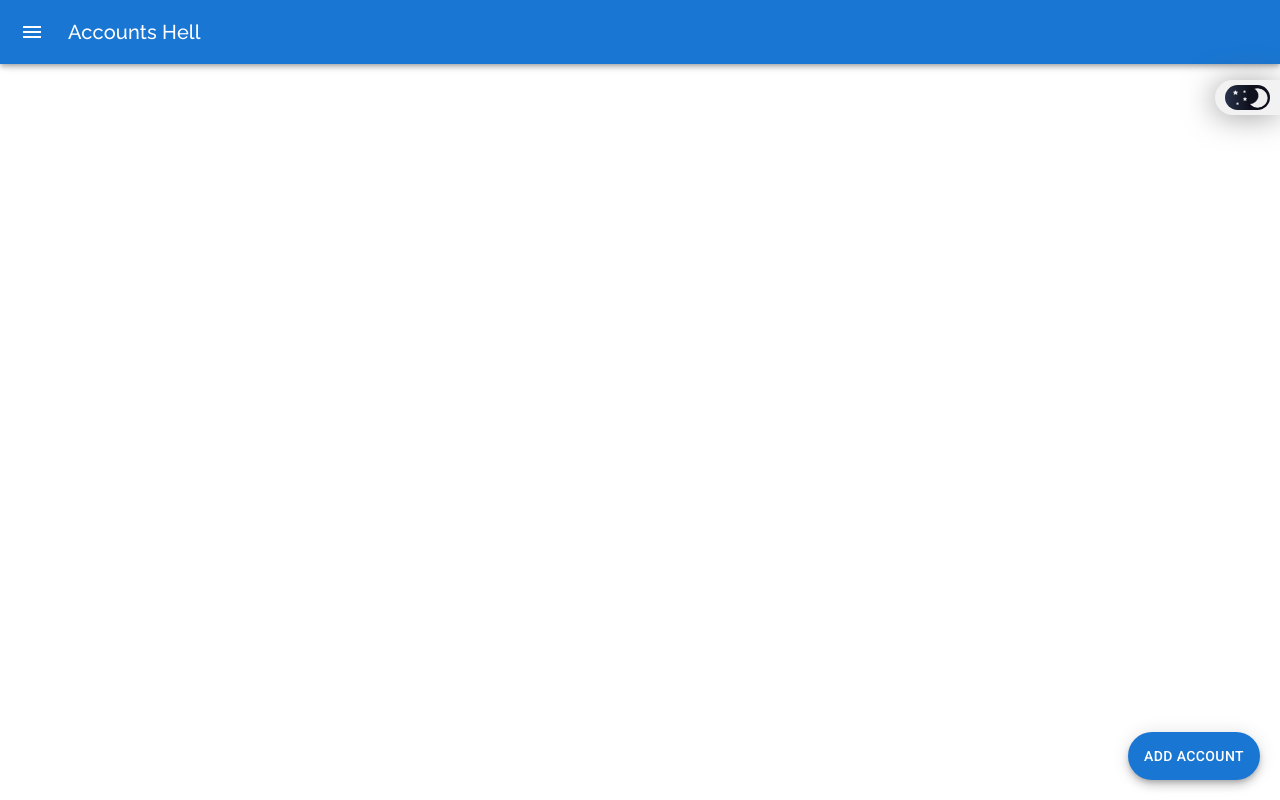
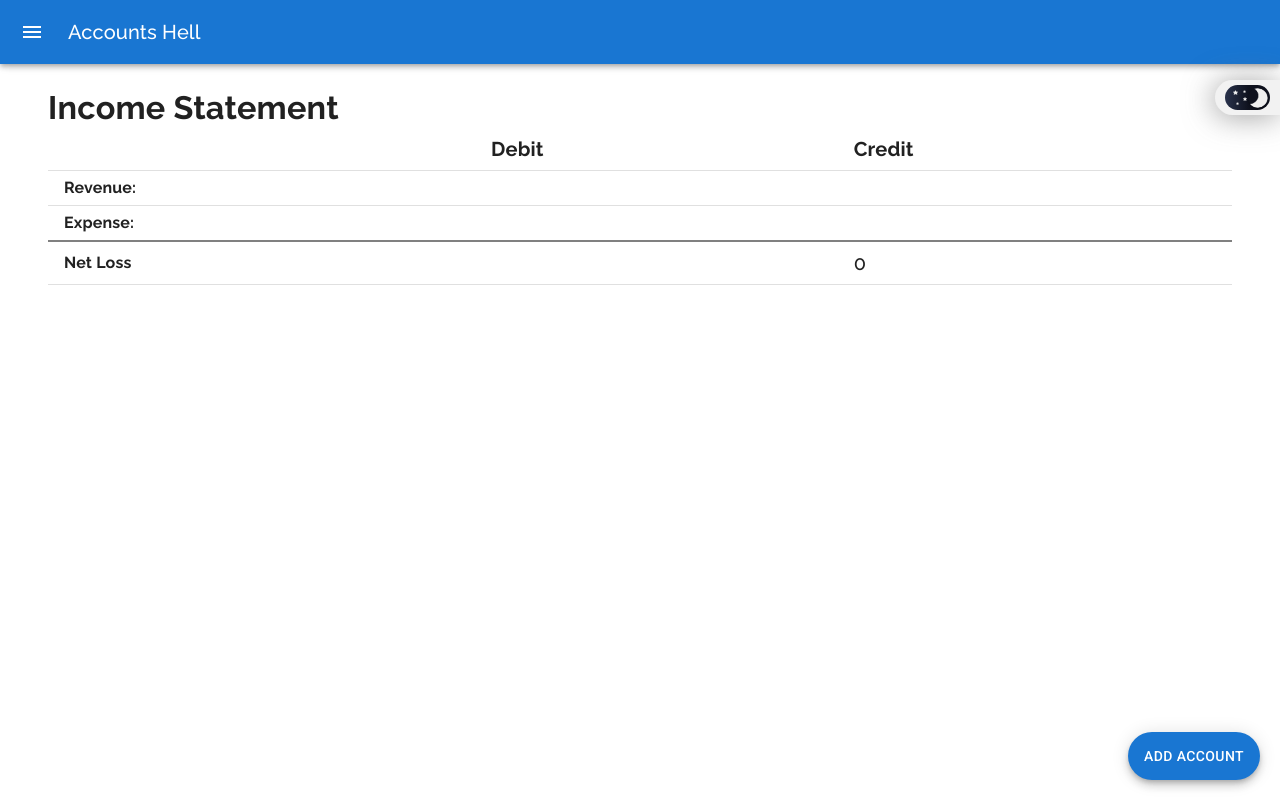
Before and after one commit to saqlain1020/Accounting-Cycle, a React (Create React App) app: page /income-statement in a window 1280 px wide. Built offline with nearby package versions, Linux system fonts and the light colour scheme.

Commit message:
Income Statement done

```diff
--- a/src/Routes.tsx
+++ b/src/Routes.tsx
@@ -5,6 +5,7 @@ import AdjustedTrialBalance from "./pages/AdjustedTrialBalance/AdjustedTrialBala
 import AdjustingEntries from "./pages/AdjustingEntries/AdjustingEntries";
 import GeneralLedger from "./pages/GeneralLedger/GeneralLedger";
 import Home from "./pages/Home/Home";
+import IncomeStatement from "./pages/IncomeStatement/IncomeStatement";
 import Test from "./pages/Test/Test";
 import TrialBalance from "./pages/TrialBalance/TrialBalance";
 
@@ -20,6 +21,7 @@ const Routes: React.FC<Props> = () => {
         <Route path="/general-ledger" element={<GeneralLedger />} />
         <Route path="/adjusting-entries" element={<AdjustingEntries />} />
         <Route path="/adjusted-trial-balance" element={<AdjustedTrialBalance />} />
+        <Route path="/income-statement" element={<IncomeStatement />} />
         {/* <Route path="*" element={<NotFound />} /> */}
       </Switch>
       <AddAccount />
@@ -44,6 +46,10 @@ export const routesData = [
     path: "/adjusted-trial-balance",
   },
   {
+    name: "Income Statement",
+    path: "/income-statement",
+  },
+  {
     name: "General Ledger",
     path: "/general-ledger",
   },
--- /dev/null
+++ b/src/pages/IncomeStatement/IncomeStatement.tsx
@@ -0,0 +1,142 @@
+import React from "react";
+import { makeStyles } from "@mui/styles";
+import {
+  Container,
+  IconButton,
+  MenuItem,
+  Select,
+  Table,
+  TableBody,
+  TableCell,
+  TableContainer,
+  TableHead,
+  TableRow,
+  TextField,
+  Theme,
+  Typography,
+} from "@mui/material";
+import RemoveCircleOutlineIcon from "@mui/icons-material/RemoveCircleOutline";
+import AddCircleOutlineIcon from "@mui/icons-material/AddCircleOutline";
+import useEntry from "src/hooks/useEntry";
+import { v4 as uuid } from "uuid";
+import { createAdjustedTrialBalanceEntries } from "src/utils";
+
+const useStyles = makeStyles((theme: Theme) => ({
+  root: {},
+}));
+
+interface IProps {}
+
+const IncomeStatement: React.FC<IProps> = () => {
+  const classes = useStyles();
+  const { entries, adjustingEntries, entryNames } = useEntry();
+
+  const results = React.useMemo(() => {
+    let res = createAdjustedTrialBalanceEntries(entries, adjustingEntries, entryNames);
+    let revenueNames = entryNames.filter((_) => _.type === "Revenue");
+    let expenseNames = entryNames.filter((_) => _.type === "Expense");
+    let revenues = res.filter((_) => revenueNames.some((i) => i.name === _.name));
+    let expenses = res.filter((_) => expenseNames.some((i) => i.name === _.name));
+    let total = revenues.concat(expenses).reduce((prev, curr) => {
+      if (curr.valueType === "credit") {
+        return prev - curr.value;
+      } else {
+        return curr.value + prev;
+      }
+    }, 0);
+    let obj = {
+      revenues,
+      expenses,
+      total: Math.abs(total),
+      type: Math.sign(total) === -1 ? "credit" : "debit",
+    };
+    return obj;
+  }, [entries, adjustingEntries, entryNames]);
+
+  //   const totalCredit = React.useMemo(
+  //     () => results.filter((_) => _.valueType === "credit").reduce((prev, curr) => prev + curr.value, 0),
+  //     [results]
+  //   );
+
+  return (
+    <div className={classes.root}>
+      <Container>
+        <Typography variant="h4">
+          <b>Income Statement</b>
+        </Typography>
+        <TableContainer>
+          <Table>
+            <TableHead>
+              <TableRow>
+                <TableCell></TableCell>
+                <TableCell>
+                  <Typography variant="h6">
+                    <b>Debit</b>
+                  </Typography>
+                </TableCell>
+                <TableCell>
+                  <Typography variant="h6">
+                    <b>Credit</b>
+                  </Typography>
+                </TableCell>
+              </TableRow>
+            </TableHead>
+            <TableBody>
+              <TableRow>
+                <TableCell colSpan={3}>
+                  <Typography>
+                    <b>Revenue:</b>
+                  </Typography>
+                </TableCell>
+              </TableRow>
+              {results.revenues.map((entry, i) => (
+                <TableRow key={i}>
+                  <TableCell width="50%">
+                    <Typography>{entry.name}</Typography>
+                  </TableCell>
+                  <TableCell>
+                    <Typography>{entry.valueType === "debit" && entry.value}</Typography>
+                  </TableCell>
+                  <TableCell>
+                    <Typography>{entry.valueType === "credit" && entry.value}</Typography>
+                  </TableCell>
+                </TableRow>
+              ))}
+              <TableRow>
+                <TableCell colSpan={3}>
+                  <Typography>
+                    <b>Expense:</b>
+                  </Typography>
+                </TableCell>
+              </TableRow>
+              {results.expenses.map((entry, i) => (
+                <TableRow key={i}>
+                  <TableCell width="50%">
+                    <Typography>{entry.name}</Typography>
+                  </TableCell>
+                  <TableCell>
+                    <Typography>{entry.valueType === "debit" && entry.value}</Typography>
+                  </TableCell>
+                  <TableCell>
+                    <Typography>{entry.valueType === "credit" && entry.value}</Typography>
+                  </TableCell>
+                </TableRow>
+              ))}
+              <TableRow sx={{ borderTop: "2px solid grey" }}>
+                <TableCell><Typography><b>{results.type === "debit" ? "Net Loss" : "Net Gain"}</b></Typography></TableCell>
+                <TableCell>
+                  <Typography variant="h6">{results.type === "credit" && results.total}</Typography>
+                </TableCell>
+                <TableCell>
+                  <Typography variant="h6">{results.type === "debit" && results.total}</Typography>
+                </TableCell>
+              </TableRow>
+            </TableBody>
+          </Table>
+        </TableContainer>
+      </Container>
+    </div>
+  );
+};
+
+export default IncomeStatement;
--- a/src/state/entries/types.ts
+++ b/src/state/entries/types.ts
@@ -26,6 +26,6 @@ export interface UpdateData {
   type?: EntryType;
 }
 
-export type EntryType = "Asset" | "Liability" | "Expense" | "Equity" | "Revenue";
+export type EntryType = "Asset" | "Liability" | "Expense" | "Equity" | "Revenue" | "Drawing";
 
-export const ENTRY_TYPES: EntryType[] = ["Asset", "Liability", "Expense", "Equity", "Revenue"];
+export const ENTRY_TYPES: EntryType[] = ["Asset", "Liability", "Expense", "Equity", "Revenue", "Drawing"];
--- a/src/utils/index.ts
+++ b/src/utils/index.ts
@@ -28,7 +28,6 @@ export const createAdjustedTrialBalanceEntries = (
     let n2 = ele.name2;
     let debitN1 = Number(ele.debit);
     let creditN2 = Number(ele.credit);
-    console.log(n1, n2, debitN1, creditN2, JSON.parse(JSON.stringify(adjustings)));
     adjustings[n1] = {
       debit: adjustings[n1]?.debit ? adjustings[n1]?.debit! + debitN1 : debitN1,
     };
```
